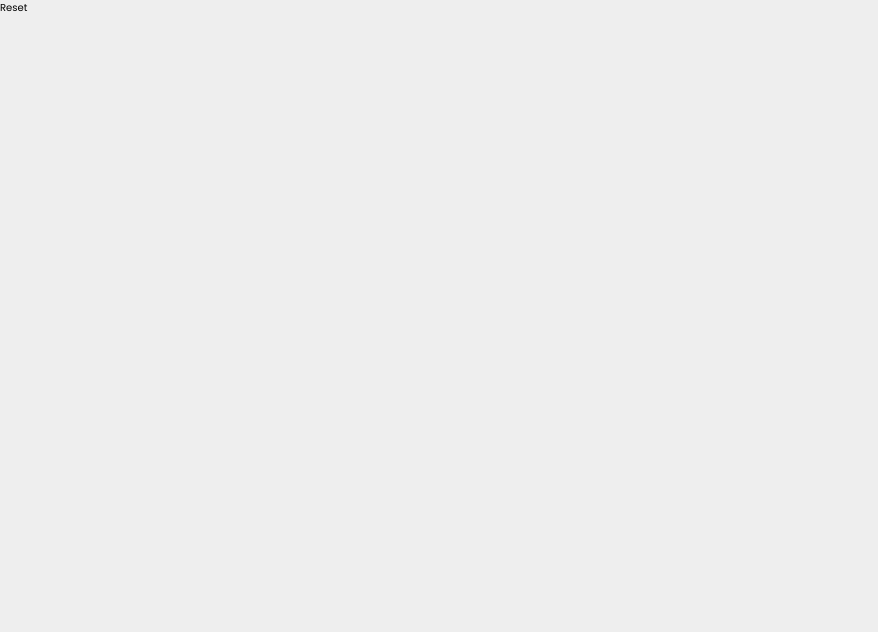
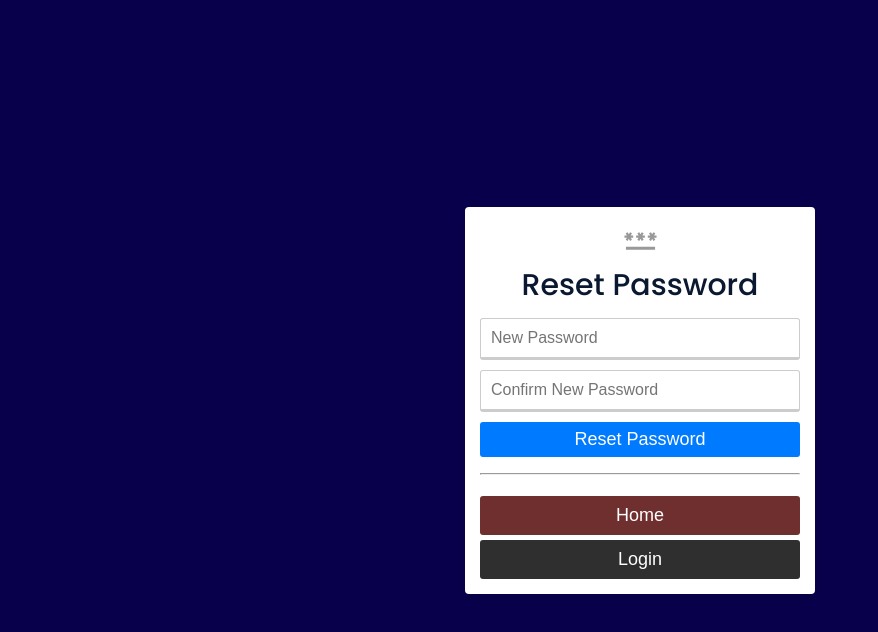
Before and after one commit to Harri200191/Product-Management, a React (Create React App) app in the folder frontend/: page /resetpassword/1 in a window 1280 px wide. Shown: the top 632 px of the page, without its empty margins (0-878 px from the left). Built offline with nearby package versions, Linux system fonts and the light colour scheme.

Commit message:
Added header footer and layout components

```diff
--- a/frontend/src/pages/auth/Reset.jsx
+++ b/frontend/src/pages/auth/Reset.jsx
@@ -1,9 +1,58 @@
-import React from 'react'
+import React, { useState } from "react";
+import styles from "./auth.module.scss";
+import { MdPassword } from "react-icons/md";
+import Card from "../../components/card/Card";
+import { Link, useParams } from "react-router-dom";
 
 const Reset = () => {
   return (
-    <div>Reset</div>
-  )
-}
+    <div className={`container ${styles.auth}`}>
+      <Card>
+        <div className={styles.form}>
+          <div className="--flex-center">
+            <MdPassword size={35} color="#999" />
+          </div>
+          <h2>Reset Password</h2>
 
-export default Reset
+          <form>
+            <input
+              type="password"
+              placeholder="New Password"
+              required
+              name="password"
+            />
+            <input
+              type="password"
+              placeholder="Confirm New Password"
+              required
+              name="password2"
+            />
+
+            <button type="submit" className="--btn --btn-primary --btn-block">
+              Reset Password
+            </button>
+
+            <br/>
+            <hr/>
+            <br/>
+
+            <div>
+                <Link to="/">
+                  <button type="submit" className="--mybtn2">
+                    Home
+                  </button>
+                </Link>
+                <Link to="/login">
+                  <button type="submit" className="--mybtn">
+                    Login
+                  </button>
+                </Link>
+            </div>
+          </form>
+        </div>
+      </Card>
+    </div>
+  );
+};
+
+export default Reset;
```
Also changed, not shown: frontend/src/components/footer/Footer.jsx (added, +11 -0 lines), frontend/src/components/header/Header.jsx (added, +22 -0 lines), frontend/src/components/layout/Layout.jsx (added, +17 -0 lines).
